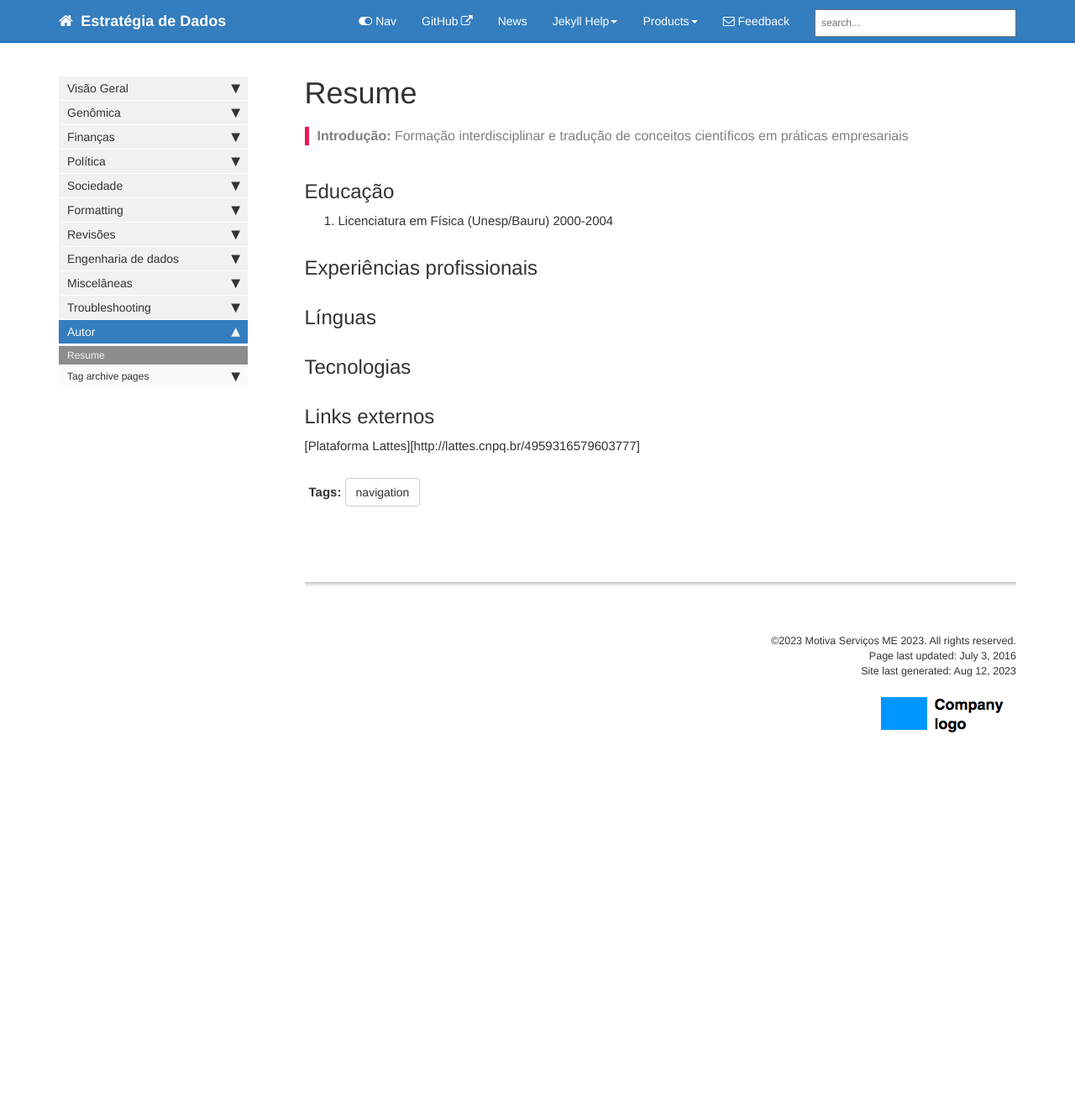
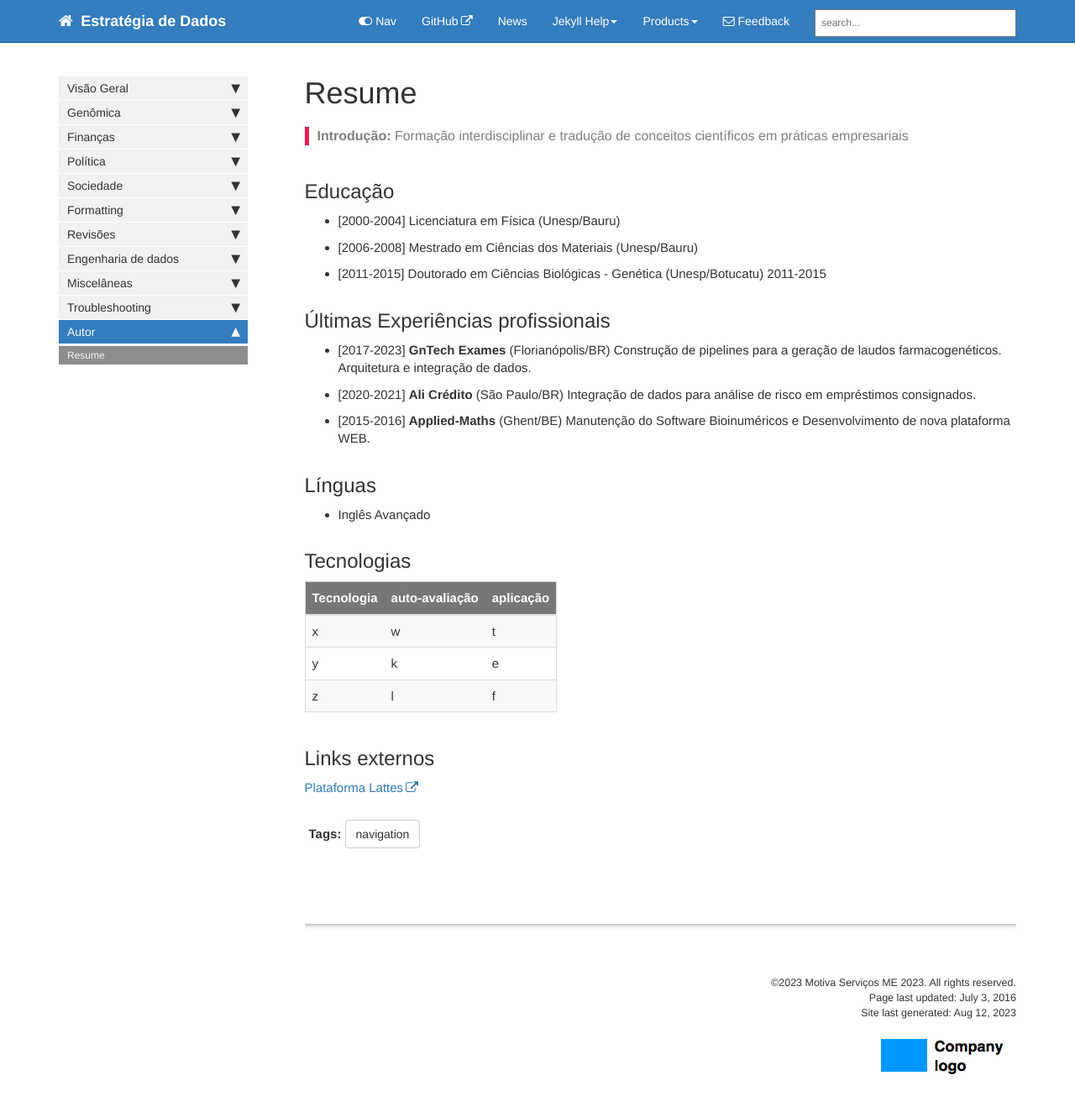
Before and after one commit to esthercamilo/esthercamilo.github.io, a Jekyll site: the page built from pages/mydoc/resume.md, in a window 1280 px wide and 1355 px high. Shown: the top 1318 px of the window at 84% size. Built offline with Jekyll 4.4.1, drawn with Linux system fonts in a browser that asks for light colours; comment, search, counter and statistics services are not loaded.

Commit message:
update resume

```diff
--- a/pages/mydoc/resume.md
+++ b/pages/mydoc/resume.md
@@ -11,18 +11,28 @@ toc: false
 ---
 
 ## Educação
-1. Licenciatura em Física (Unesp/Bauru) 2000-2004
+- \[2000-2004\] Licenciatura em Física (Unesp/Bauru)
+- \[2006-2008\] Mestrado em Ciências dos Materiais (Unesp/Bauru)
+- \[2011-2015\] Doutorado em Ciências Biológicas - Genética (Unesp/Botucatu) 2011-2015
 
-## Experiências profissionais
-
+## Últimas Experiências profissionais
+- \[2017-2023\] **GnTech Exames** (Florianópolis/BR) Construção de pipelines para a geração de laudos farmacogenéticos. Arquitetura e integração de dados.
+- \[2020-2021\] **Ali Crédito** (São Paulo/BR) Integração de dados para análise de risco em empréstimos consignados.
+- \[2015-2016\] **Applied-Maths** (Ghent/BE) Manutenção do Software Bioinuméricos e Desenvolvimento de nova plataforma WEB.
 
 ## Línguas
-
+- Inglês Avançado
 
 ## Tecnologias
 
+| Tecnologia | auto-avaliação | aplicação |
+|------------|----------------|-----------|
+| x          | w              | t         |
+| y          | k              | e         |
+| z          | l              | f         |
+
 ## Links externos
-[Plataforma Lattes][http://lattes.cnpq.br/4959316579603777]
+[Plataforma Lattes](http://lattes.cnpq.br/4959316579603777)
 
 
 {% include links.html %}
```
Also changed, not shown: _data/sidebars/mydoc_sidebar.yml (+0 -33 lines), pages/tags/tag_collaboration.md (deleted, +0 -11 lines), pages/tags/tag_content_types.md (deleted, +0 -11 lines), pages/tags/tag_formatting.md (deleted, +0 -11 lines), pages/tags/tag_getting_started.md (deleted, +0 -11 lines), pages/tags/tag_mobile.md (deleted, +0 -11 lines), pages/tags/tag_navigation.md (deleted, +0 -11 lines), pages/tags/tag_news.md (deleted, +0 -11 lines), pages/tags/tag_publishing.md (deleted, +0 -11 lines), pages/tags/tag_single_sourcing.md (deleted, +0 -11 lines), pages/tags/tag_special_layouts.md (deleted, +0 -12 lines), pages/tags/tag_troubleshooting.md (deleted, +0 -11 lines).
